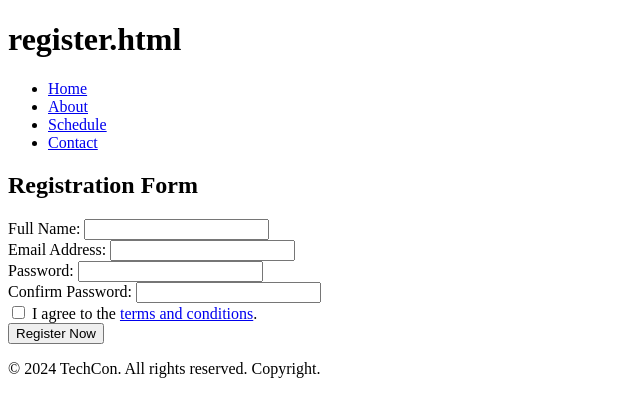
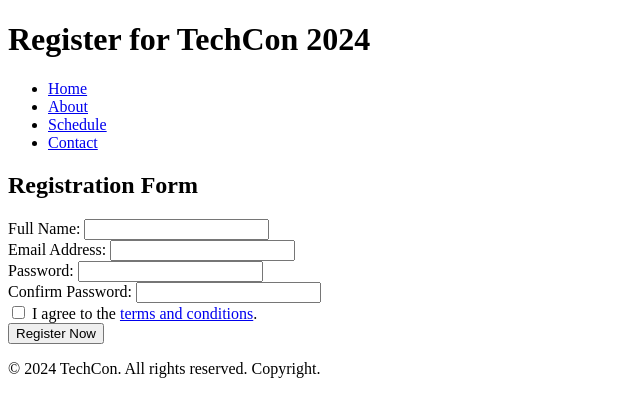
Before and after one commit to fiker-2025/TechCon_HTML, a plain HTML site: page techcon_website/register.html in a window 1280 px wide. Shown: the whole page, without its empty margins (0-640 px from the left). Drawn offline with Linux system fonts and the light colour scheme.

Commit message:
register

```diff
--- a/techcon_website/register.html
+++ b/techcon_website/register.html
@@ -8,7 +8,7 @@
 <body>
     <!-- Header -->
     <header>
-        <h1>register.html</h1>
+        <h1>Register for TechCon 2024</h1>
         <nav>
             <ul>
                 <li><a href="index.html">Home</a></li>
```
